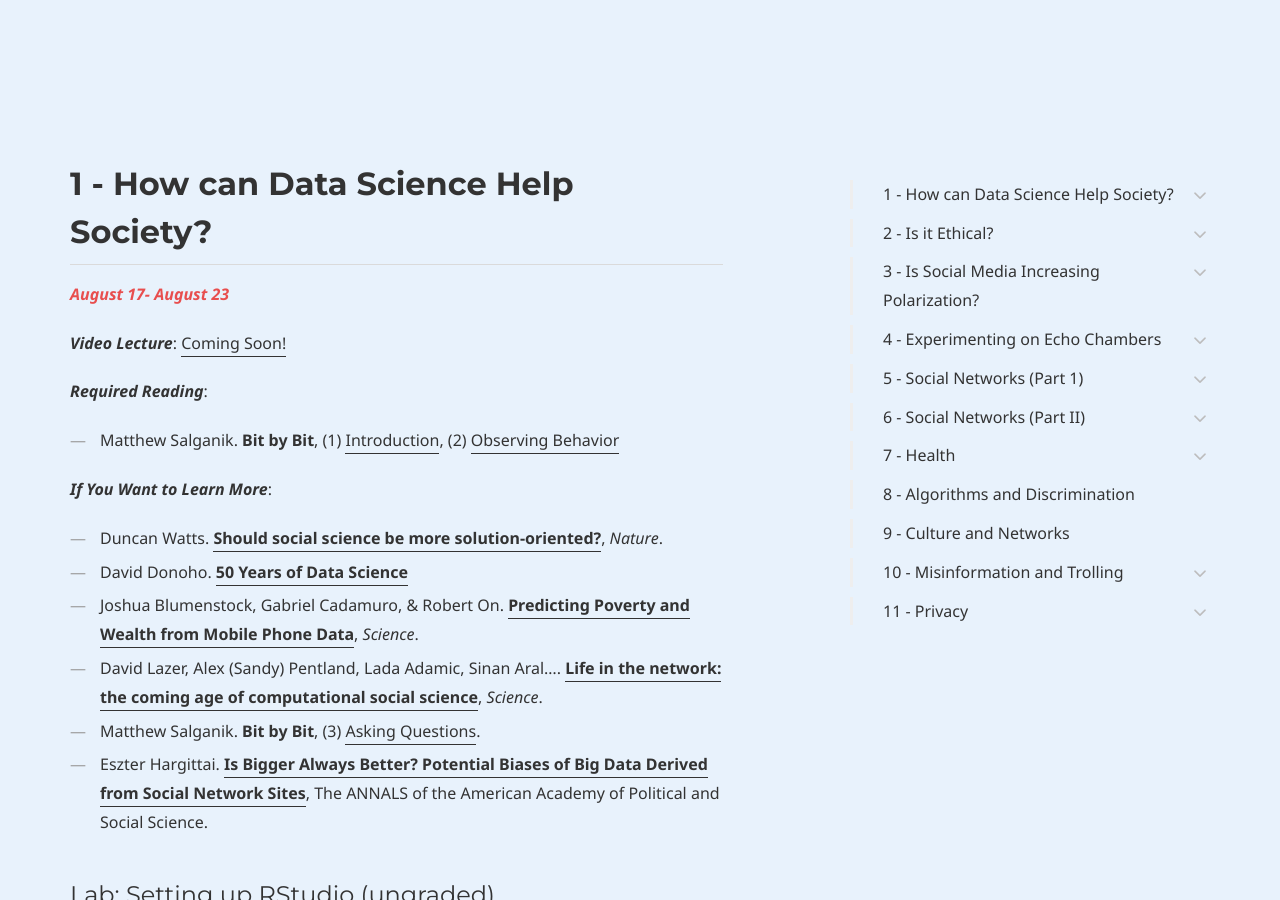
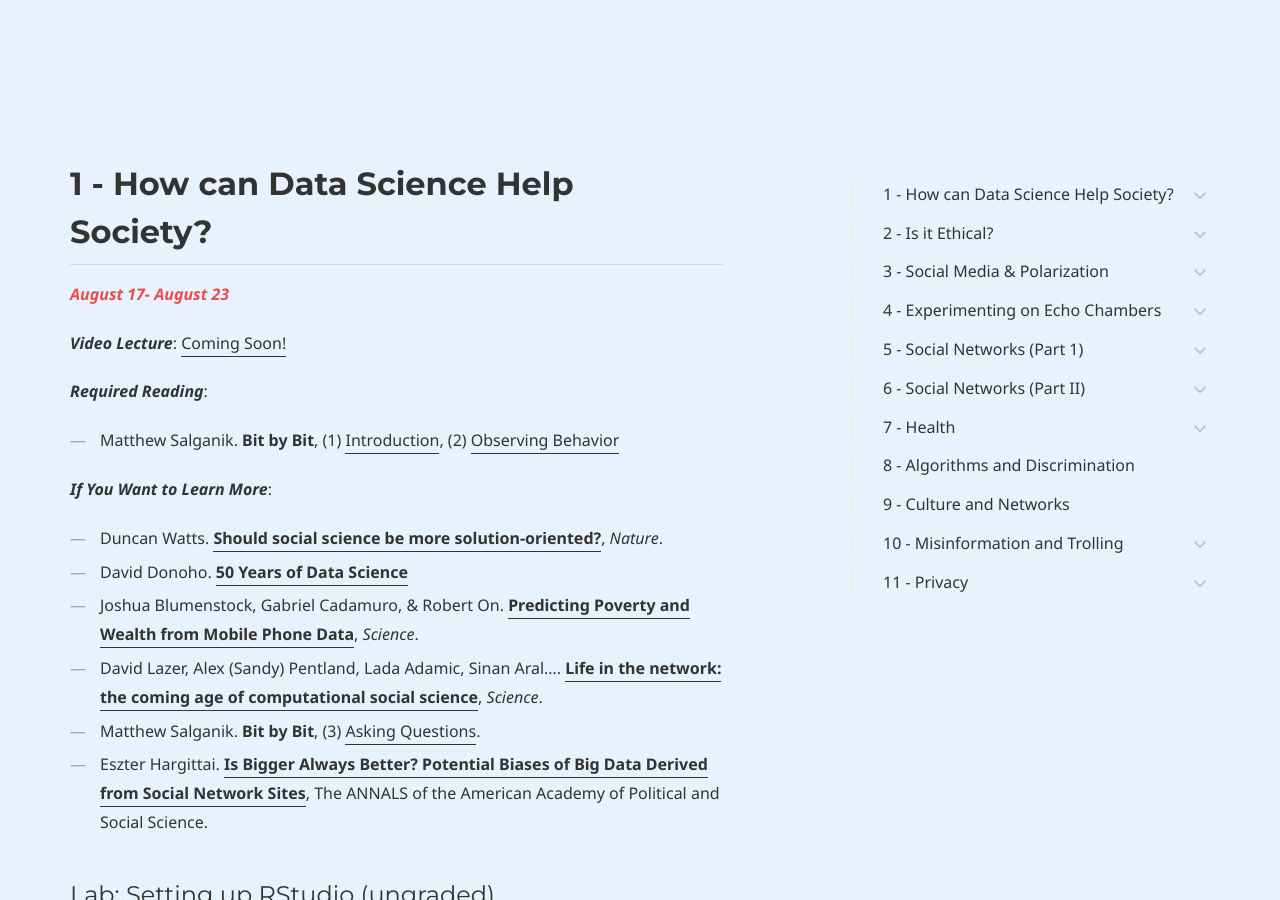
Before and after one commit to dssoc/dssoc.github.io, a Jekyll site: the page built from schedule.md, in a window 1280 px wide and 900 px high, scrolled down 475 px. Built offline with Jekyll 4.4.1, drawn with Linux system fonts in a browser that asks for light colours; some web fonts are replaced; some of the changed text lies outside the part shown.

Commit message:
Update schedule.md

```diff
--- a/schedule.md
+++ b/schedule.md
@@ -101,7 +101,7 @@
 <br/>
 
 
-## 3 - Is Social Media Increasing Polarization?
+## 3 - Social Media & Polarization
 
 <b><i><font color="#E84E4E">August 31 - September 6</font></i></b>
 
```
